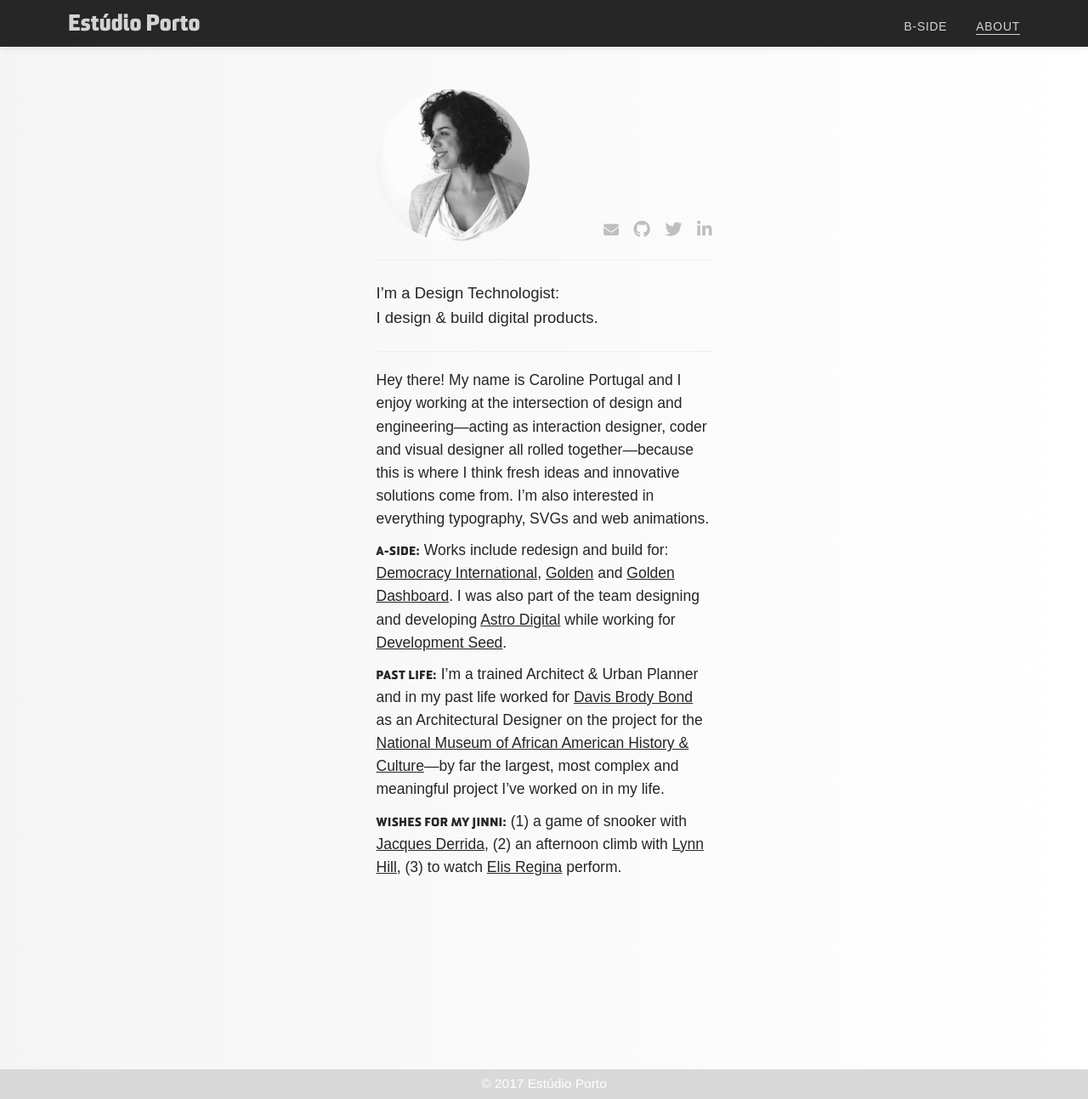
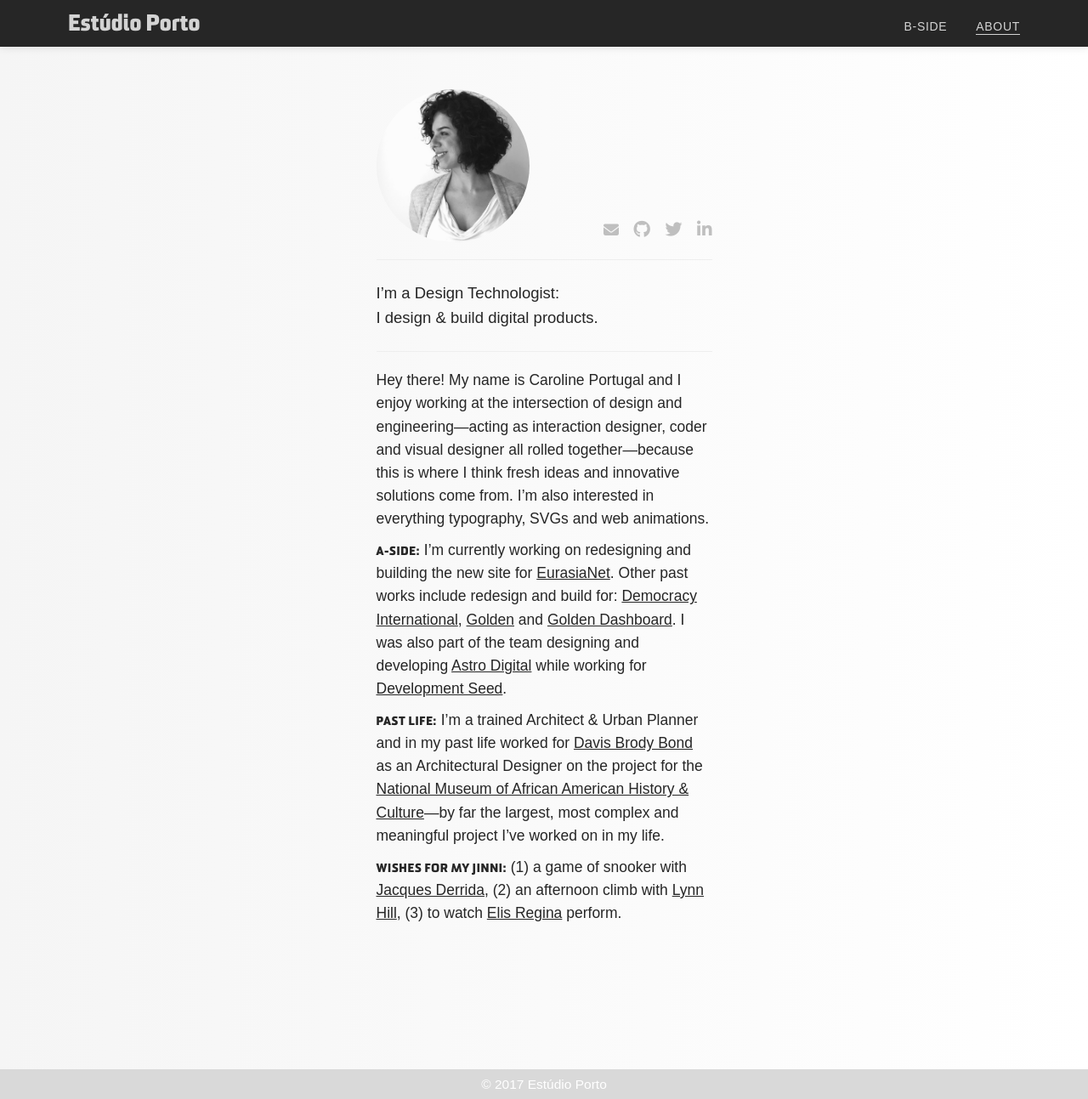
Before and after one commit to carolineportugal/estudioporto, a Jekyll site: the page built from about/index.html, in a window 1280 px wide and 1293 px high. Shown: the whole window at 85% size. Built offline with Jekyll 4.4.1, drawn with Linux system fonts in a browser that asks for light colours; nearby versions of some CDN libraries; some web fonts are replaced.

Commit message:
updates about with current work

```diff
--- a/about/index.html
+++ b/about/index.html
@@ -4,15 +4,13 @@ image: profile.jpg
 intro: "I’m a Design Technologist:<br> I design & build digital products."
 description:  "<p>Hey there! My name is Caroline Portugal and I enjoy working at the intersection of design and engineering—acting as interaction designer, coder and visual designer all rolled together—because this is where I think fresh ideas and innovative solutions come from. I’m also interested in everything typography, SVGs and web animations.</p>
 
-<p><span class=\"uppercase\">A-side:</span> Works include redesign and build for: <a href=\"http://democracyinternational.com/\" target=\"_blank\">Democracy International</a>, <a href=\"https://www.goldenvolunteer.com/\" target=\"_blank\">Golden</a> and <a href=\"https://dashboard.goldenvolunteer.com\" target=\"_blank\">Golden Dashboard</a>. I was also part of the team designing and developing <a href=\"https://astrodigital.com/\"  target=\"_blank\">Astro Digital</a> while working for <a href=\"https://www.developmentseed.org/\" target=\"_blank\">Development Seed</a>.</p>
+<p><span class=\"uppercase\">A-side:</span> I’m currently working on redesigning and building the new site for <a href=\"http://www.eurasianet.org/\" target=\"_blank\">EurasiaNet</a>. Other past works include redesign and build for: <a href=\"http://democracyinternational.com/\" target=\"_blank\">Democracy International</a>, <a href=\"https://www.goldenvolunteer.com/\" target=\"_blank\">Golden</a> and <a href=\"https://dashboard.goldenvolunteer.com\" target=\"_blank\">Golden Dashboard</a>. I was also part of the team designing and developing <a href=\"https://astrodigital.com/\"  target=\"_blank\">Astro Digital</a> while working for <a href=\"https://www.developmentseed.org/\" target=\"_blank\">Development Seed</a>.</p>
 
 <p><span class=\"uppercase\">Past life:</span> I’m a trained Architect & Urban Planner and in my past life worked for <a href=\"http://www.davisbrody.com\" target=\"_blank\">Davis Brody Bond</a> as an Architectural Designer on the project for the <a href=\"http://www.davisbrody.com/portfolio/national-museum-of-african-american-history-culture/\" target=\"_blank\">National Museum of African American History & Culture</a>—by far the largest, most complex and meaningful project I’ve worked on in my life.</p>
 
 <p><span class=\"uppercase\">Wishes for my jinni:</span> (1) a game of snooker with <a href=\"https://vimeo.com/187062022\" target=\"_blank\">Jacques Derrida</a>, (2) an afternoon climb with <a href=\"https://www.youtube.com/watch?v=2KlA77j6xAc\" target=\"_blank\">Lynn Hill</a>, (3) to watch <a href=\"https://www.youtube.com/watch?v=-XExdVd7Qpw\" target=\"_blank\">Elis Regina</a> perform.</p>"
 
 ---
-
-<!-- I’m currently working on redesigning and building the new site for <a href=\"http://www.eurasianet.org/\" target=\"_blank\">EurasiaNet</a>. Other past-->
 
 <section id="about">
 
```
